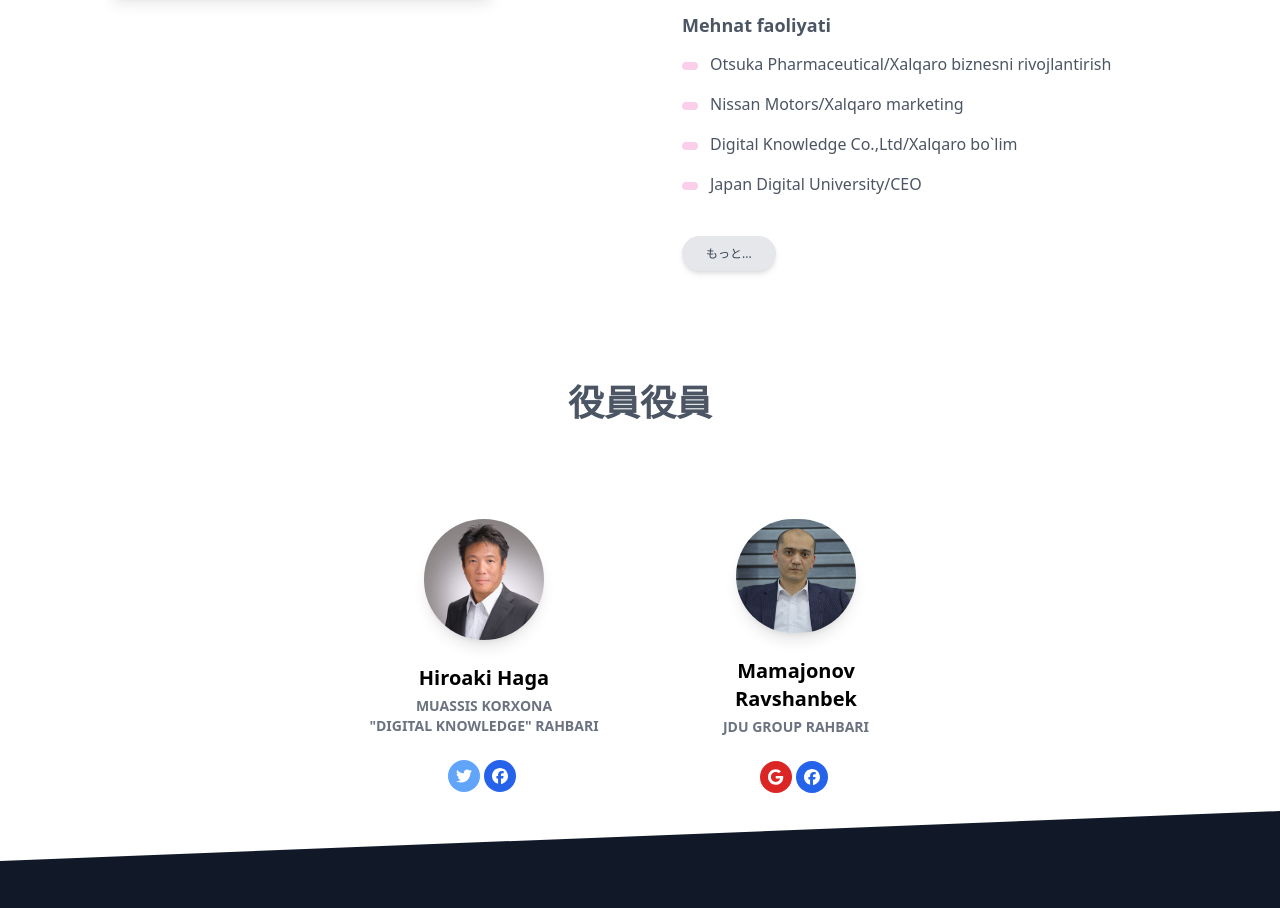
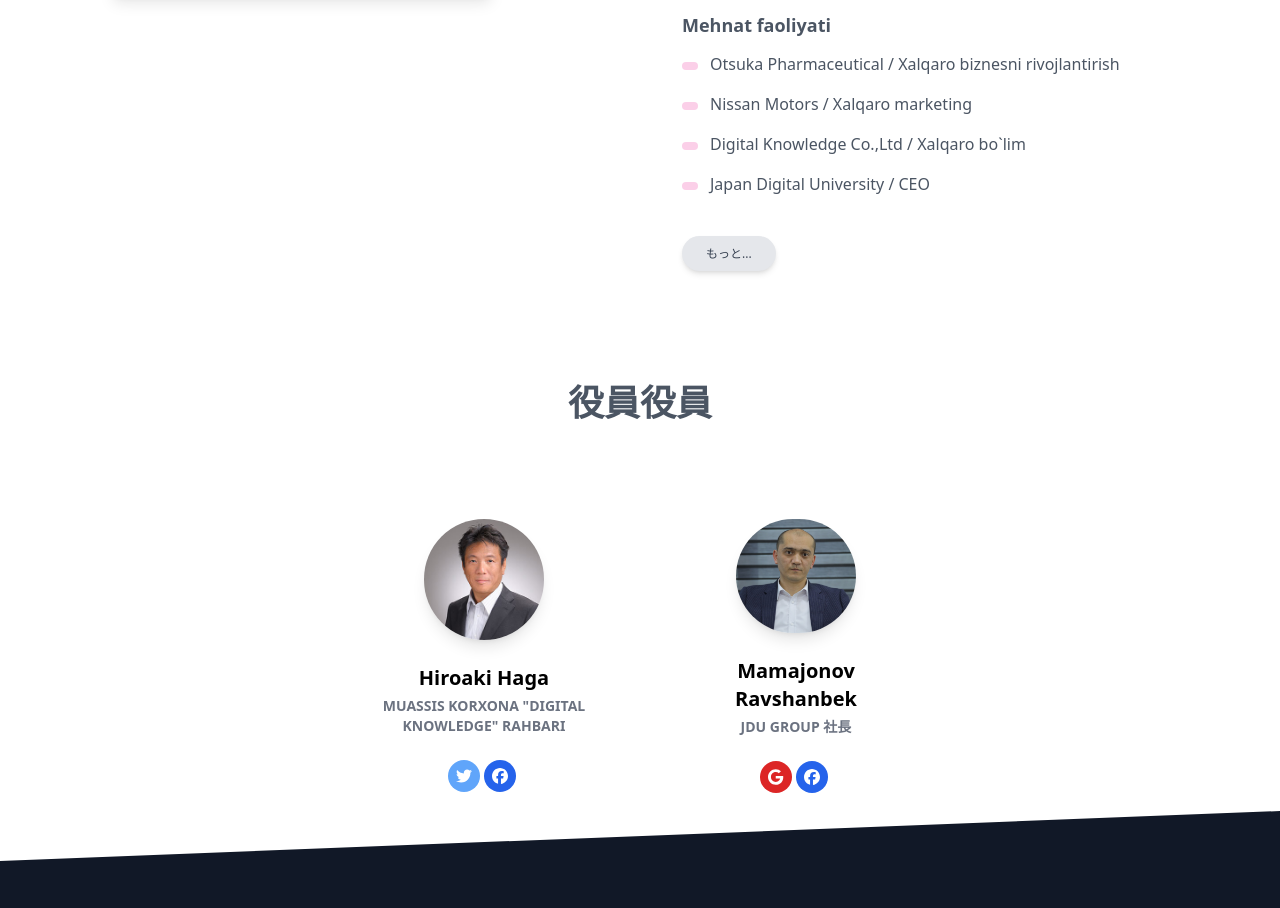
Before and after one commit to lochin/jdu-group, a Nuxt app: page / in a window 1280 px wide. Shown: the part 4400-5308 px from the top of the page. Built offline with nearby package versions, Linux system fonts and the light colour scheme.

Commit message:
Management content added

```diff
--- a/nuxt.config.ts
+++ b/nuxt.config.ts
@@ -87,6 +87,11 @@
           jdu_consulting_chief_work_four: "Japan Digital University / CEO",
 
           management_title: "Boshqaruv",
+          management_head_one_name: "Hiroaki Haga",
+          management_head_one_occupation: 'Muassis korxona "Digital Knowledge" rahbari',
+          management_head_two_name: "Mamajonov Ravshanbek",
+          management_head_two_occupation: 'JDU GROUP RAHBARI',
+
 
           contact_title: "Biz bilan bog'lanish",
           contact_address: "Manzil",
@@ -159,20 +164,24 @@
           jdu_consulting_service_four: "市場参入支援",
           jdu_consulting_chief_consultant_profile: "Chief Consultant Profile",
           jdu_consulting_chief_education_title: "Ta’lim",
-          jdu_consulting_chief_education_one: "Toshkent Islom Universiteti/Xalqaro Iqtisodiy Munosabatlar",
-          jdu_consulting_chief_education_two: "Yaponiya Xalqaro Universiteti/Xalqaro Munosabatlar",
-          jdu_consulting_chief_education_three: "Oksford Universiteti/ Biznes boshqaruv/MBA",
+          jdu_consulting_chief_education_one: "Toshkent Islom Universiteti / Xalqaro Iqtisodiy Munosabatlar",
+          jdu_consulting_chief_education_two: "Yaponiya Xalqaro Universiteti / Xalqaro Munosabatlar",
+          jdu_consulting_chief_education_three: "Oksford Universiteti / Biznes boshqaruv / MBA",
           jdu_consulting_chief_work_title: "Mehnat faoliyati",
-          jdu_consulting_chief_work_one: "Otsuka Pharmaceutical/Xalqaro biznesni rivojlantirish",
-          jdu_consulting_chief_work_two: "Nissan Motors/Xalqaro marketing",
-          jdu_consulting_chief_work_three: "Digital Knowledge Co.,Ltd/Xalqaro bo`lim",
-          jdu_consulting_chief_work_four: "Japan Digital University/CEO",
+          jdu_consulting_chief_work_one: "Otsuka Pharmaceutical / Xalqaro biznesni rivojlantirish",
+          jdu_consulting_chief_work_two: "Nissan Motors / Xalqaro marketing",
+          jdu_consulting_chief_work_three: "Digital Knowledge Co.,Ltd / Xalqaro bo`lim",
+          jdu_consulting_chief_work_four: "Japan Digital University / CEO",
 
           management_title: "役員役員",
+          management_head_one_name: "Hiroaki Haga",
+          management_head_one_occupation: 'Muassis korxona "Digital Knowledge" rahbari',
+          management_head_two_name: "Mamajonov Ravshanbek",
+          management_head_two_occupation: 'JDU GROUP 社長',
 
           contact_title: "お問い合わせ",
           contact_address: "住所",
-          contact_phone: "電話  ",
+          contact_phone: "電話",
           contact_email: "メール",
 
           footer_title: "お問い合わせ",
--- a/pages/index.vue
+++ b/pages/index.vue
@@ -676,9 +676,9 @@
               <img alt="..." src="/images/ceo.jpg" class="shadow-lg rounded-full max-w-full mx-auto"
                 style="max-width: 120px" />
               <div class="pt-6 text-center">
-                <h5 class="text-xl font-bold">Hiroaki Haga</h5>
+                <h5 class="text-xl font-bold">{{ $t('management_head_one_name')}}</h5>
                 <p class="mt-1 text-sm text-gray-500 uppercase font-semibold">
-                  Muassis korxona <br>"Digital Knowledge" rahbari
+                  {{ $t('management_head_one_occupation') }}
                 </p>
                 <div class="mt-6">
                   <button class="bg-blue-400 text-white w-8 h-8 rounded-full outline-none focus:outline-none mr-1 mb-1"
@@ -698,9 +698,9 @@
               <img alt="..." src="/images/rector_icon.jpg" class="shadow-lg rounded-full max-w-full mx-auto"
                 style="max-width: 120px" />
               <div class="pt-6 text-center">
-                <h5 class="text-xl font-bold">Mamajonov Ravshanbek</h5>
+                <h5 class="text-xl font-bold">{{ $t('management_head_two_name')}}</h5>
                 <p class="mt-1 text-sm text-gray-500 uppercase font-semibold">
-                  JDU Group rahbari
+                  {{ $t('management_head_two_occupation')}}
                 </p>
                 <div class="mt-6">
                   <button class="bg-red-600 text-white w-8 h-8 rounded-full outline-none focus:outline-none mr-1 mb-1"
```
